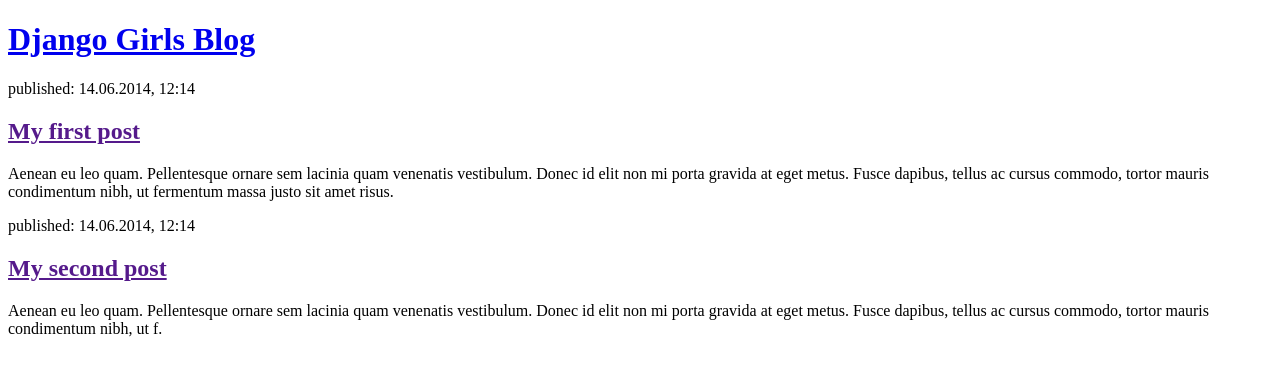
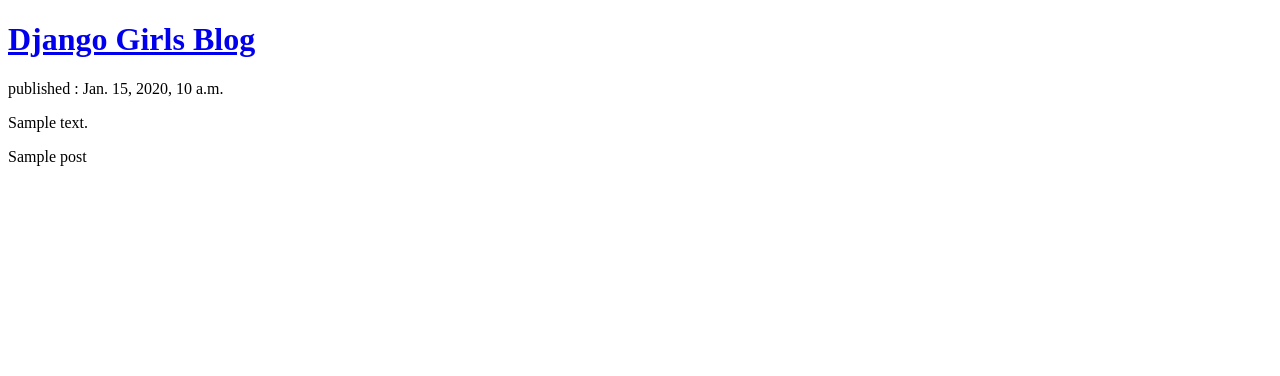
Before and after one commit to Christabel-Akpene/my-first-blog, a Django app: page / in a window 1280 px wide. Shown: the top 376 px of the page. Run offline with Django 4.2, Linux system fonts and the light colour scheme; tables that the repository leaves empty hold one stand-in row (values such as "Sample post").

Commit message:
Modified templates to display posts from database.

```diff
--- a/blog/templates/blog/post_list.html
+++ b/blog/templates/blog/post_list.html
@@ -8,16 +8,24 @@
             <h1><a href="/">Django Girls Blog</a></h1>
         </header>
 
-        <article>
+        <!-- <article>
             <time>published: 14.06.2014, 12:14</time>
             <h2><a href="">My first post</a></h2>
-            <p>Aenean eu leo quam. Pellentesque ornare sem lacinia quam venenatis vestibulum. Donec id elit non mi porta gravida at eget metus. Fusce dapibus, tellus ac cursus commodo, tortor mauris condimentum nibh, ut fermentum massa justo sit amet risus.</p>
-        </article>
+            <p>{{ posts }}</p>
+
+        </article> -->
 
         <article>
-            <time>published: 14.06.2014, 12:14</time>
-            <h2><a href="">My second post</a></h2>
-            <p>Aenean eu leo quam. Pellentesque ornare sem lacinia quam venenatis vestibulum. Donec id elit non mi porta gravida at eget metus. Fusce dapibus, tellus ac cursus commodo, tortor mauris condimentum nibh, ut f.</p>
+            <!-- <time>published: 14.06.2014, 12:14</time>
+            <h2><a href="">My second post</a></h2> -->
+            {% for post in posts %}
+                <article>
+                    <time datetime="">published : {{ post.published_date}}</time>
+                    <p>{{ post.text | linebreaksbr }}</p>
+                </article>
+                {{post}}
+            {% endfor %}
+            <!-- <p>Aenean eu leo quam. Pellentesque ornare sem lacinia quam venenatis vestibulum. Donec id elit non mi porta gravida at eget metus. Fusce dapibus, tellus ac cursus commodo, tortor mauris condimentum nibh, ut f.</p> -->
         </article>
     </body>
 </html>
--- a/blog/views.py
+++ b/blog/views.py
@@ -1,6 +1,8 @@
 from django.shortcuts import render
-
+from django.utils import timezone
+from .models import Post
 # Create your views here.
 
 def post_list(request):
-    return render(request, 'blog/post_list.html', {})
+    posts = Post.objects.filter(published_date__lte=timezone.now()).order_by("published_date")
+    return render(request, 'blog/post_list.html', {'posts' : posts})
```
